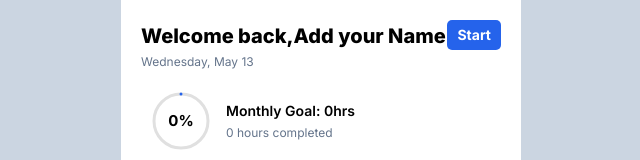
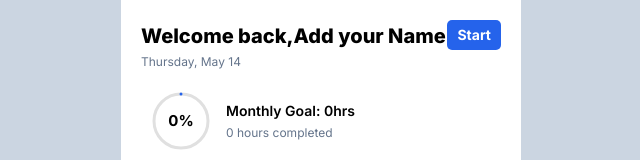
Before and after one commit to GeraldQuainoo/ministry-assistant, a React (Vite) app in the folder ministry-app/: page / in a window 1280 px wide. Shown: the top 160 px of the page, without its empty margins (319-959 px from the left). Built offline with nearby package versions, Linux system fonts and the light colour scheme; a web font is replaced by a local one.

Commit message:
Update Home.jsx

```diff
--- a/ministry-app/src/components/Home.jsx
+++ b/ministry-app/src/components/Home.jsx
@@ -140,6 +140,8 @@ function Home() {
     }
   }
 
+
+
   useEffect(
     function () {
       localStorage.setItem(
@@ -157,6 +159,13 @@ function Home() {
     },
     [userName],
   );
+
+ const date = new Date();
+  const formatted = date.toLocaleDateString("en-US",{
+    weekday:"long",
+    month:"long",
+    day:"numeric",
+  });
 
   return (
     <div>
@@ -176,7 +185,7 @@ function Home() {
                   {userName ? userName : "Add your Name"}
                 </p>
               </h1>
-              <p className="textSmall">Wednesday, May 13</p>
+              <p className="textSmall">{formatted}</p>
             </span>
             <span className="start" onClick={handleStartStop}>
               {isRunning ? "Stop" : time > 0 ? "Continue" : "Start"}
```
